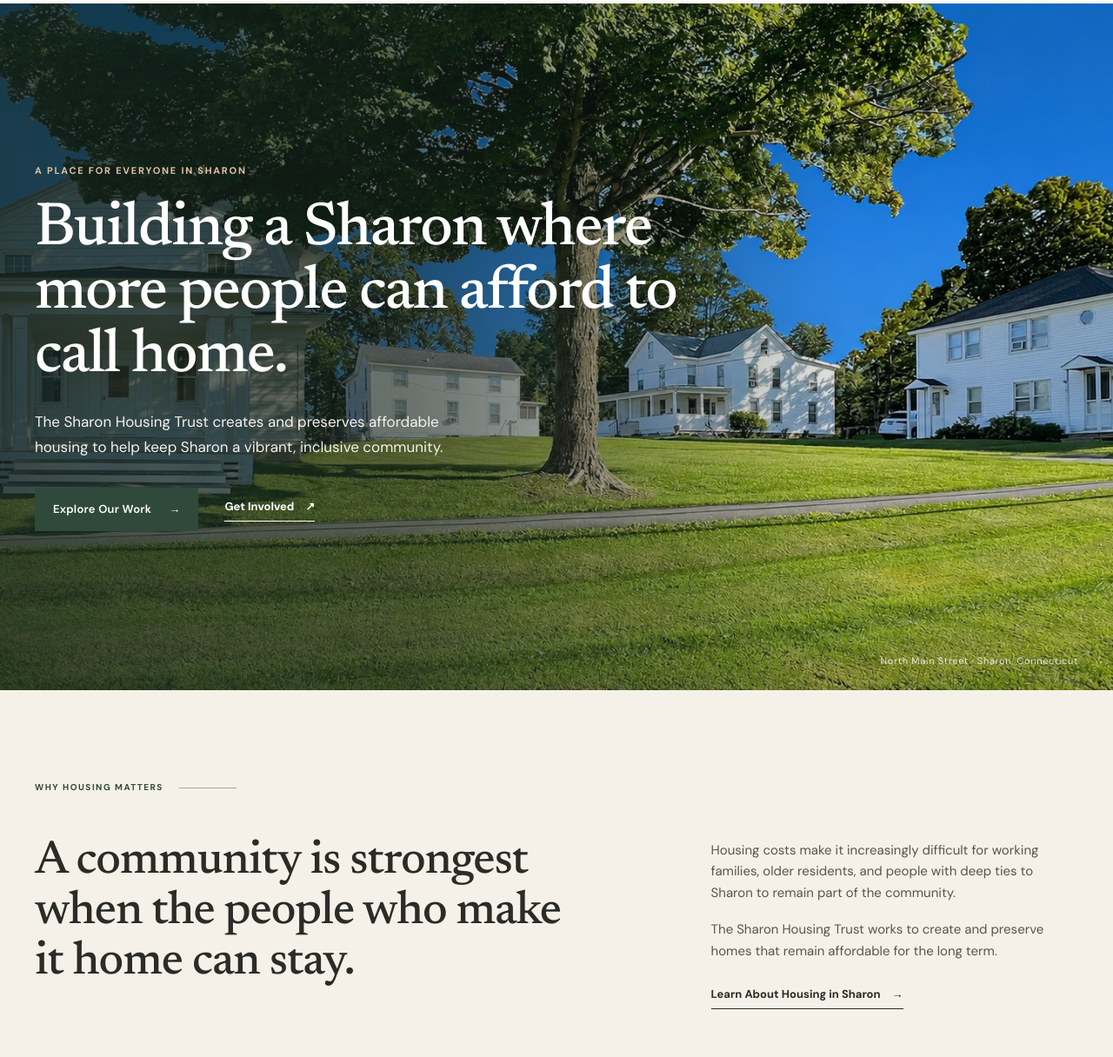
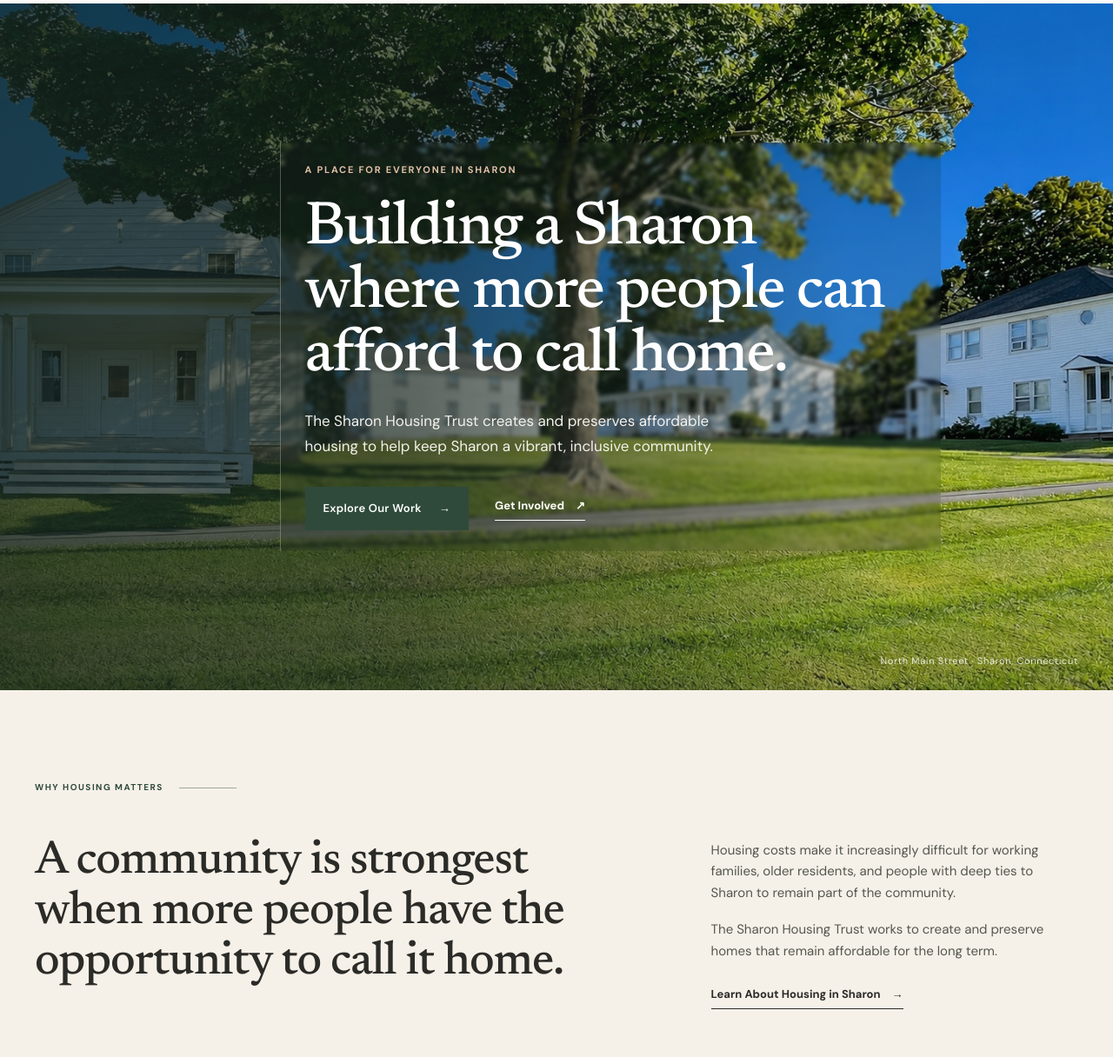
Before and after one commit to tressa-montelli/housing-site-preview-2026, a plain HTML site: page index.html in a window 1280 px wide. Shown: the part 84-1300 px from the top of the page at 87% size. Drawn offline with Linux system fonts and the light colour scheme.

Commit message:
Improve homepage hero visibility and update housing message

```diff
--- a/index.html
+++ b/index.html
@@ -32,10 +32,12 @@
       <img class="hero-image" src="assets/north-main-hero.jpg" alt="White homes and a large shade tree at the North Main Street housing campus in Sharon" fetchpriority="high">
       <div class="hero-shade"></div>
       <div class="hero-content">
-        <p class="eyebrow eyebrow-light">A place for everyone in Sharon</p>
-        <h1 id="hero-title">Building a Sharon where more people can afford to call home.</h1>
-        <p class="hero-copy">The Sharon Housing Trust creates and preserves affordable housing to help keep Sharon a vibrant, inclusive community.</p>
-        <div class="hero-actions"><a class="button" href="our-work.html">Explore Our Work <span aria-hidden="true">→</span></a><a class="text-link light-link" href="get-involved.html">Get Involved <span aria-hidden="true">↗</span></a></div>
+        <div class="hero-copy-panel">
+          <p class="eyebrow eyebrow-light">A place for everyone in Sharon</p>
+          <h1 id="hero-title">Building a Sharon where more people can afford to call home.</h1>
+          <p class="hero-copy">The Sharon Housing Trust creates and preserves affordable housing to help keep Sharon a vibrant, inclusive community.</p>
+          <div class="hero-actions"><a class="button" href="our-work.html">Explore Our Work <span aria-hidden="true">→</span></a><a class="text-link light-link" href="get-involved.html">Get Involved <span aria-hidden="true">↗</span></a></div>
+        </div>
       </div>
       <div class="hero-caption">North Main Street · Sharon, Connecticut</div>
     </section>
@@ -43,7 +45,7 @@
     <section class="intro section-pad" id="about">
       <div class="section-label"><span>Why housing matters</span><i></i></div>
       <div class="intro-grid">
-        <h2>A community is strongest when the people who make it home can stay.</h2>
+        <h2>A community is strongest when more people have the opportunity to call it home.</h2>
         <div class="intro-copy"><p>Housing costs make it increasingly difficult for working families, older residents, and people with deep ties to Sharon to remain part of the community.</p><p>The Sharon Housing Trust works to create and preserve homes that remain affordable for the long term.</p><a class="text-link" href="housing-in-sharon.html">Learn About Housing in Sharon <span aria-hidden="true">→</span></a></div>
       </div>
       <div class="impact-row housing-impact" aria-label="Affordable housing in Sharon">
--- a/styles.css
+++ b/styles.css
@@ -302,3 +302,6 @@
 @media(max-width:680px){.donor-wall{grid-template-columns:repeat(3,minmax(0,1fr));grid-auto-rows:52px}.donor-span-2{grid-column:span 2}.donor-span-3{grid-column:span 3}}
 @media(max-width:680px){.donor-wall{grid-template-columns:repeat(4,minmax(0,1fr));grid-auto-rows:48px}}
 .preview-indicator{font-size:9px;letter-spacing:.02em;color:#88877f}
+.hero-copy-panel{max-width:760px;margin-left:clamp(160px,22vw,300px);padding:22px 28px 24px;background:rgba(20,35,27,.15);backdrop-filter:blur(2px);-webkit-backdrop-filter:blur(2px);border-left:1px solid rgba(241,229,208,.3)}
+@media(max-width:900px){.hero-copy-panel{max-width:680px;margin-left:clamp(110px,18vw,160px);padding:18px 22px 20px}}
+@media(max-width:680px){.hero-copy-panel{max-width:none;margin-left:0;padding:17px 18px 19px}}
```
